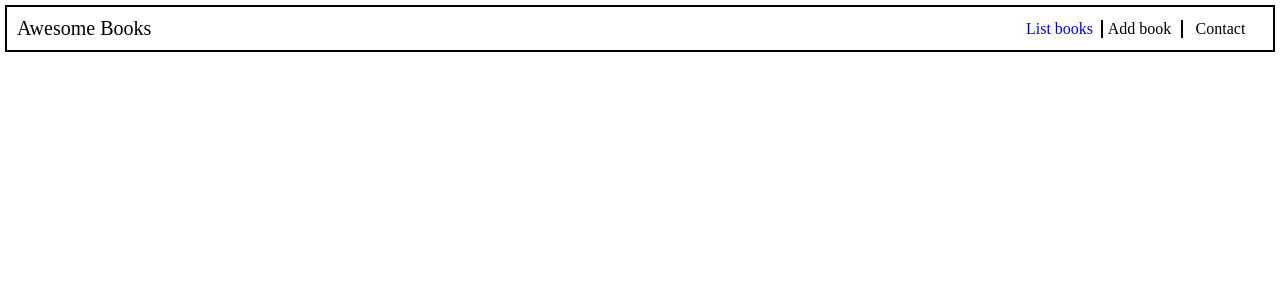
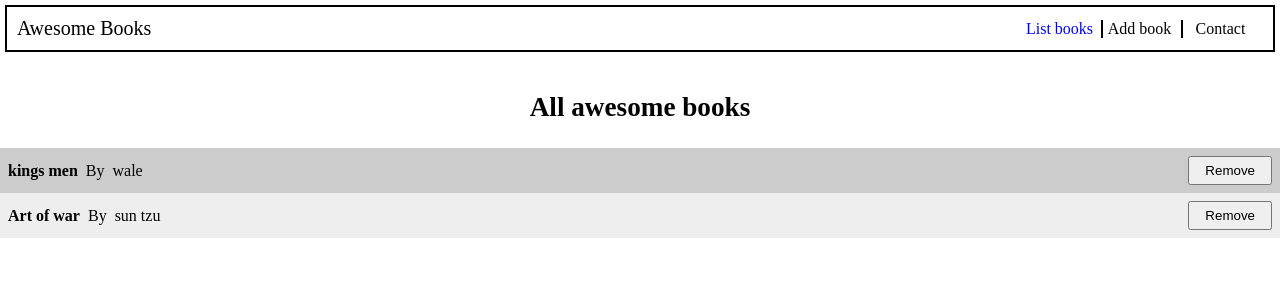
Before and after one commit to olawale-o/react-awesome-books, a React (Create React App) app: page / in a window 1280 px wide. Shown: the top 300 px of the page. Built offline with nearby package versions, Linux system fonts and the light colour scheme.

Commit message:
Pass toggle props to BookList and AddBook components in Books.js file

```diff
--- a/src/views/Books.js
+++ b/src/views/Books.js
@@ -30,9 +30,9 @@ const Books = () => {
   return (
     <>
       <BookContext.Provider value={[state, dispatch]}>
-        <Header toggle={toggle} onToggle={onToggle}/>
-        <BookList books={books} />
-        <AddBook addBookToStore={addBookToStore} />
+        <Header toggle={toggle} onToggle={onToggle} />
+        <BookList books={books} toggle={toggle} />
+        <AddBook addBookToStore={addBookToStore} toggle={toggle} />
       </BookContext.Provider>
     </>
   )
```
